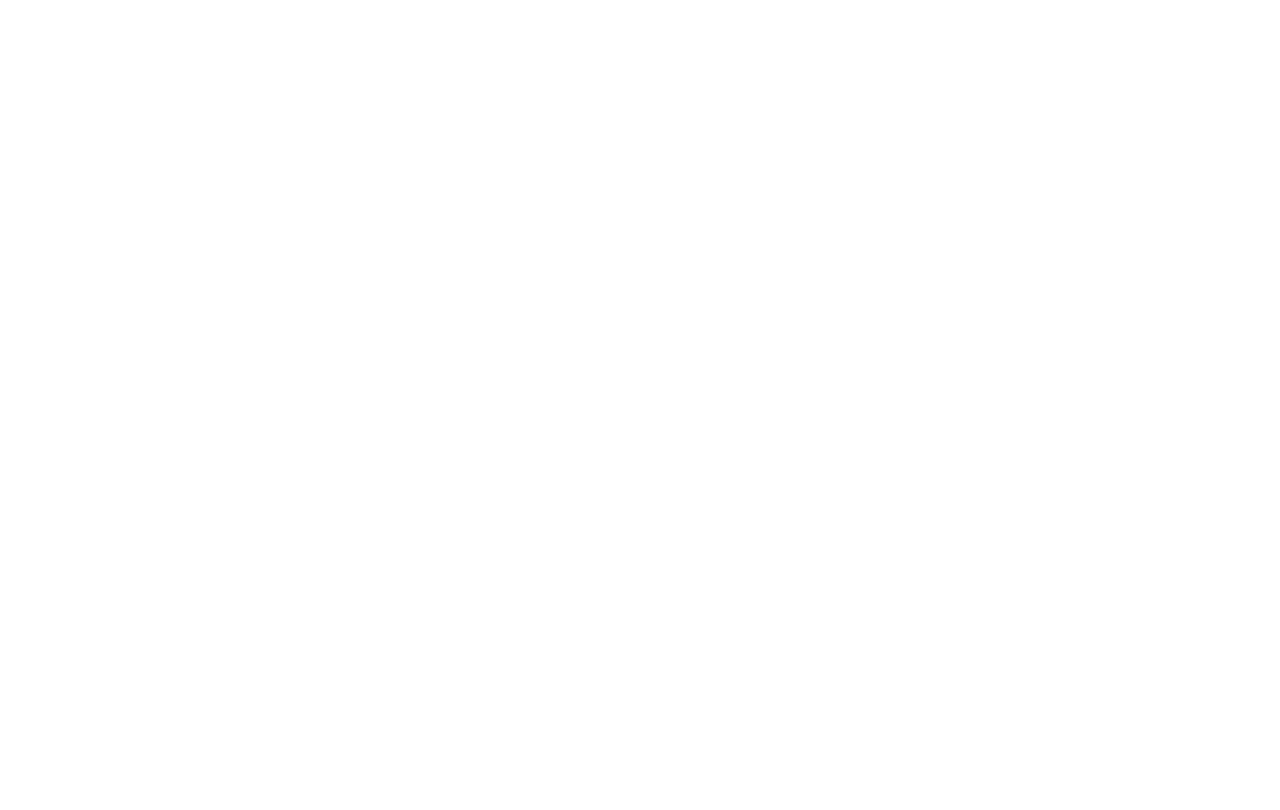
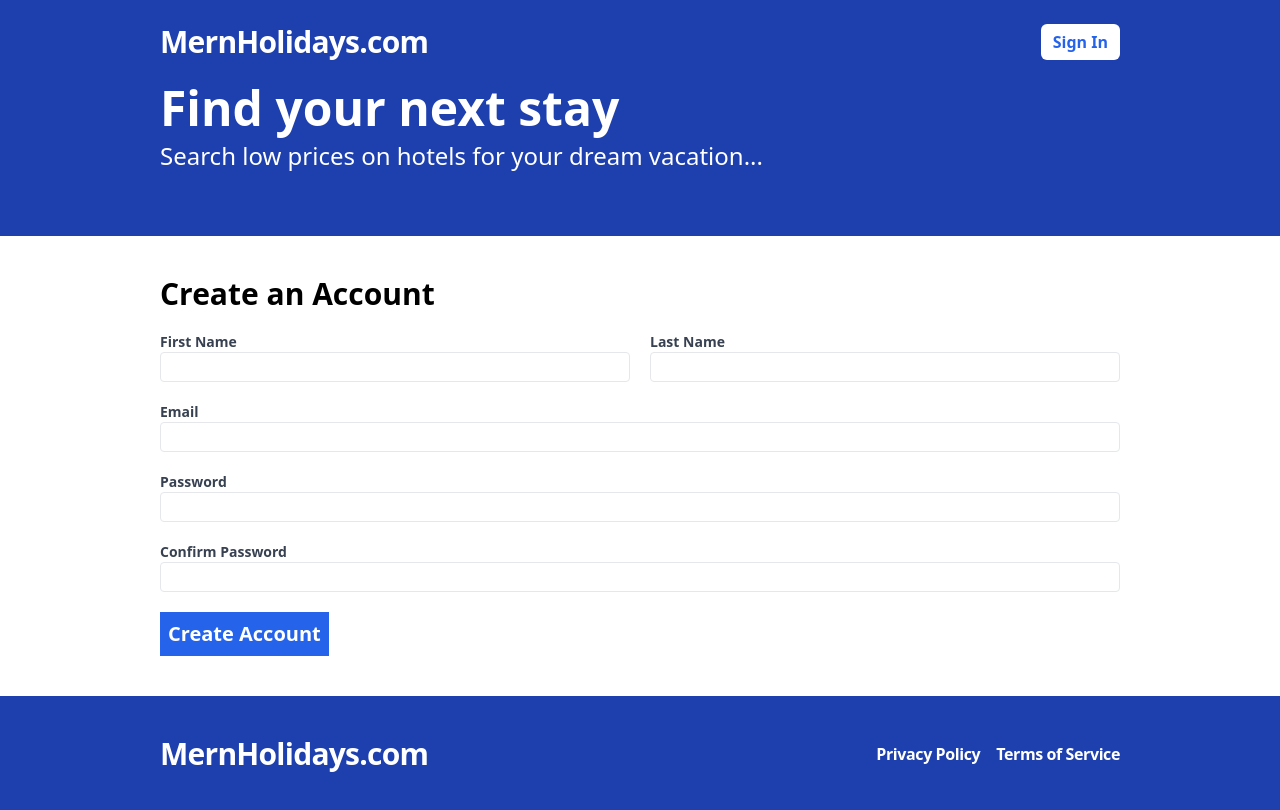
Before and after one commit to SalvatoreSantoro/mern-booking-app, a React (Vite) app in the folder frontend/: page /register in a window 1280 px wide. Before the commit this address had no page. Built offline with nearby package versions, Linux system fonts and the light colour scheme; no server answers.

Commit message:
Added register form

```diff
--- a/frontend/package.json
+++ b/frontend/package.json
@@ -10,9 +10,11 @@
     "preview": "vite preview"
   },
   "dependencies": {
+    "@tanstack/react-query": "^5.51.23",
     "frontend": "file:",
     "react": "^18.3.1",
     "react-dom": "^18.3.1",
+    "react-hook-form": "^7.52.2",
     "react-router-dom": "^6.26.0"
   },
   "devDependencies": {
--- a/frontend/src/App.tsx
+++ b/frontend/src/App.tsx
@@ -1,11 +1,11 @@
-import { BrowserRouter, Routes, Route } from "react-router-dom";
+import { BrowserRouter, Routes, Route, Navigate } from "react-router-dom";
 import Layout from "./layout/Layout";
+import Register from "./pages/Register";
 
 function App() {
   return (
     <BrowserRouter>
       <Routes>
-
         <Route
           path="/"
           element={
@@ -24,6 +24,16 @@
           }
         ></Route>
 
+        <Route
+          path="/register"
+          element={
+            <Layout>
+              <Register />
+            </Layout>
+          }
+        ></Route>
+
+        <Route path="*" element={<Navigate to="/" />} />
       </Routes>
     </BrowserRouter>
   );
--- /dev/null
+++ b/frontend/src/api-client.ts
@@ -0,0 +1,20 @@
+import { RegisterFormData } from "./pages/Register";
+
+
+const API_BASE_URL = import.meta.env.VITE_API_BASE_URL;
+
+export const register = async (formData: RegisterFormData): Promise<void> => {
+  const response = await fetch(`${API_BASE_URL}/api/users/register`, {
+    method: "POST",
+    headers: {
+      "Content-type": "application/json",
+    },
+    body: JSON.stringify(formData),
+  });
+
+  const responseBody = await response.json();
+
+  if (!response.ok) {
+    throw new Error(responseBody.message);
+  }
+};
--- a/frontend/src/main.tsx
+++ b/frontend/src/main.tsx
@@ -1,10 +1,21 @@
-import { StrictMode } from 'react'
-import { createRoot } from 'react-dom/client'
-import App from './App.js'
-import './index.css'
+import { StrictMode } from "react";
+import { createRoot } from "react-dom/client";
+import App from "./App.js";
+import "./index.css";
+import { QueryClient, QueryClientProvider } from "@tanstack/react-query";
 
-createRoot(document.getElementById('root')!).render(
+const queryClient = new QueryClient({
+  defaultOptions: {
+    queries: {
+      retry: 0,
+    },
+  },
+});
+
+createRoot(document.getElementById("root")!).render(
   <StrictMode>
-    <App />
-  </StrictMode>,
-)
+    <QueryClientProvider client={queryClient}>
+      <App />
+    </QueryClientProvider>
+  </StrictMode>
+);
--- /dev/null
+++ b/frontend/src/pages/Register.tsx
@@ -0,0 +1,119 @@
+import { useMutation } from "@tanstack/react-query";
+import { useForm } from "react-hook-form";
+import * as apiClient from "../api-client";
+
+export type RegisterFormData = {
+  firstName: string;
+  lastName: string;
+  email: string;
+  password: string;
+  confirmPassword: string;
+};
+
+const Register = () => {
+  const {
+    register,
+    watch,
+    handleSubmit,
+    formState: { errors },
+  } = useForm<RegisterFormData>();
+
+  const mutation = useMutation({
+    mutationFn: apiClient.register,
+    onSuccess: () => {
+      console.log("registration succesful!");
+    },
+    onError: (error: Error) => {
+      console.log(error.message);
+    },
+  });
+
+  const onSubmit = handleSubmit((data) => {
+    mutation.mutate(data);
+  });
+
+  return (
+    <form className="flex flex-col gap-5" onSubmit={onSubmit}>
+      <h2 className="text-3xl font-bold">Create an Account</h2>
+      <div className="flex flex-col md:flex-row gap-5">
+        <label className="text-gray-700 text-sm font-bold flex-1">
+          First Name
+          <input
+            className="border rounded w-full py-1 px-2 font-normal"
+            {...register("firstName", { required: "This field is required." })}
+          ></input>
+          {errors.firstName && (
+            <span className="text-red-500">{errors.firstName.message}</span>
+          )}
+        </label>
+        <label className="text-gray-700 text-sm font-bold flex-1">
+          Last Name
+          <input
+            className="border rounded w-full py-1 px-2 font-normal"
+            {...register("lastName", { required: "This field is required." })}
+          ></input>
+          {errors.lastName && (
+            <span className="text-red-500">{errors.lastName.message}</span>
+          )}
+        </label>
+      </div>
+      <label className="text-gray-700 text-sm font-bold flex-1">
+        Email
+        <input
+          type="email"
+          className="border rounded w-full py-1 px-2 font-normal"
+          {...register("email", { required: "This field is required." })}
+        ></input>
+        {errors.email && (
+          <span className="text-red-500">{errors.email.message}</span>
+        )}
+      </label>
+      <label className="text-gray-700 text-sm font-bold flex-1">
+        Password
+        <input
+          type="password"
+          className="border rounded w-full py-1 px-2 font-normal"
+          {...register("password", {
+            required: "This field is required",
+            minLength: {
+              value: 6,
+              message: "Password must be at least 6 characters.",
+            },
+          })}
+        ></input>
+        {errors.password && (
+          <span className="text-red-500">{errors.password.message}</span>
+        )}
+      </label>
+      <label className="text-gray-700 text-sm font-bold flex-1">
+        Confirm Password
+        <input
+          type="password"
+          className="border rounded w-full py-1 px-2 font-normal"
+          {...register("confirmPassword", {
+            validate: (val) => {
+              if (!val) {
+                return "This field is required.";
+              } else if (watch("password") !== val) {
+                return "Your passwords do not match.";
+              }
+            },
+          })}
+        ></input>
+        {errors.confirmPassword && (
+          <span className="text-red-500">{errors.confirmPassword.message}</span>
+        )}
+      </label>
+      <span>
+        <button
+          type="submit"
+          className="bg-blue-600 text-white p-2 font-bold hover:bg-blue-500 text-xl"
+        >
+          Create Account
+        </button>
+      </span>
+    </form>
+  );
+};
+
+export default Register;
--- a/frontend/tailwind.config.js
+++ b/frontend/tailwind.config.js
@@ -4,7 +4,9 @@
   theme: {
     extend: {},
     container: {
-      padding: "10rem",
+      padding: {
+        md: "10rem"
+      }
     }
   },
   plugins: [],
```
Also changed, not shown: 2 other files (tests, documents, lock files or other folders).
